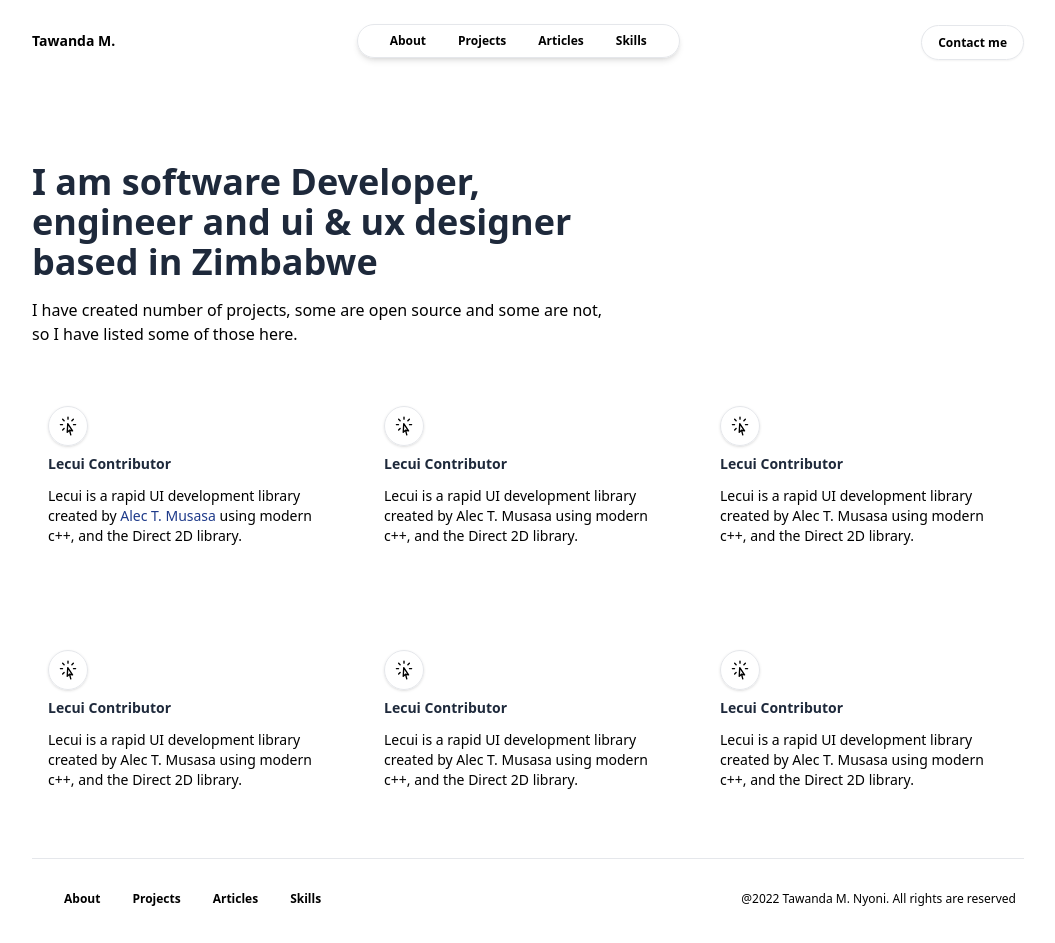
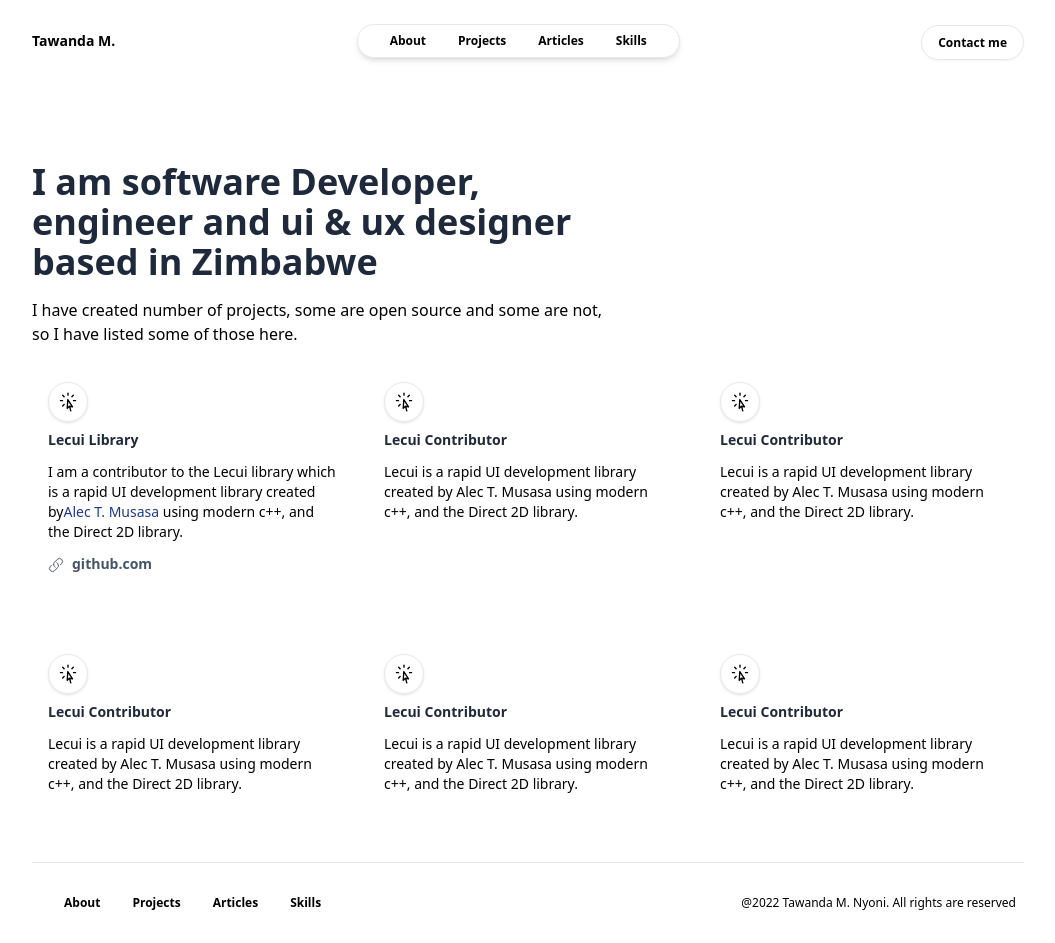
Before and after one commit to tmnyoni/tmnyoni.github.io, a Next.js app: page /projects in a window 1280 px wide. Shown: the whole page, without its empty margins (112-1167 px from the left). Built offline with nearby package versions, Linux system fonts and the light colour scheme.

Commit message:
minor additions.

```diff
--- a/pages/about.tsx
+++ b/pages/about.tsx
@@ -5,6 +5,7 @@ import {
   GlobeAltIcon,
   BugAntIcon,
   ChatBubbleBottomCenterTextIcon,
+  LinkIcon
 } from "@heroicons/react/24/outline";
 import Layout from "./components/layout";
 import type { NextPageWithLayout } from "./_app";
--- a/pages/projects.tsx
+++ b/pages/projects.tsx
@@ -6,6 +6,7 @@ import {
     BugAntIcon,
     ChatBubbleBottomCenterTextIcon,
     CursorArrowRaysIcon,
+    LinkIcon,
 } from "@heroicons/react/24/outline";
 import Layout from "./components/layout";
 import type { NextPageWithLayout } from "./_app";
@@ -26,23 +27,33 @@ const Projects: NextPageWithLayout = () => {
                 </div>
 
                 <div className="grid gap-4 md:grid-cols-2 lg:grid-cols-3">
-          <div className="mt-8">
+                    <div className="mt-2">
                         <div className="rounded-xl px-4 py-7 hover:bg-slate-50">
                             <CursorArrowRaysIcon className="h-10 w-10 rounded-full border p-2 shadow" />
                             <h3 className="mt-2 text-sm font-semibold text-slate-800">
-                Lecui Contributor
+                                Lecui Library
                             </h3>
                             <p className="mt-3 text-sm">
-                Lecui is a rapid UI development library created by
-                <a className="text-blue-900" href="https:github.com/alecmus">
-                  {" "}
-                  Alec T. Musasa{" "}
-                </a>{" "}
+                                I am a contributor to the Lecui library which is a rapid UI development library created by
+                                <Link href="https:github.com/alecmus">
+                                    <a className="text-blue-900">
+                                        Alec T. Musasa
+                                    </a>
+                                </Link>{" "}
                                 using modern c++, and the Direct 2D library.
                             </p>
+                            <div className="text-sm font-semibold mt-3 text-slate-600">
+                                <Link href="https:github.com/alecmus/lecui">
+                                    <a className="">
+                                        <LinkIcon className="w-4 h-4 inline mr-2" />
+                                        github.com
+                                    </a>
+                                </Link>
+
                             </div>
                         </div>
-          <div className="mt-8">
+                    </div>
+                    <div className="mt-2">
                         <div className="rounded-xl px-4 py-7 hover:bg-slate-50">
                             <CursorArrowRaysIcon className="h-10 w-10 rounded-full border p-2 shadow" />
                             <h3 className="mt-2 text-sm font-semibold text-slate-800">
@@ -55,7 +66,7 @@ const Projects: NextPageWithLayout = () => {
                             </p>
                         </div>
                     </div>
-          <div className="mt-8">
+                    <div className="mt-2">
                         <div className="rounded-xl px-4 py-7 hover:bg-slate-50">
                             <CursorArrowRaysIcon className="h-10 w-10 rounded-full border p-2 shadow" />
                             <h3 className="mt-2 text-sm font-semibold text-slate-800">
@@ -68,7 +79,21 @@ const Projects: NextPageWithLayout = () => {
                             </p>
                         </div>
                     </div>
-          <div className="mt-8">
+                    <div className="mt-2">
+                        <div className="rounded-xl px-4 py-7 hover:bg-slate-50">
+                            <CursorArrowRaysIcon className="h-10 w-10 rounded-full border p-2 shadow" />
+                            <h3 className="mt-2 text-sm font-semibold text-slate-800">
+                                Lecui Contributor
+                            </h3>
+                            <p className="mt-3 text-sm">
+                                Lecui is a rapid UI development library created by
+                                <a href="https:github.com/alecmus"> Alec T. Musasa </a> using
+                                modern c++, and the Direct 2D library.
+                            </p>
+
+                        </div>
+                    </div>
+                    <div className="mt-2">
                         <div className="rounded-xl px-4 py-7 hover:bg-slate-50">
                             <CursorArrowRaysIcon className="h-10 w-10 rounded-full border p-2 shadow" />
                             <h3 className="mt-2 text-sm font-semibold text-slate-800">
@@ -81,20 +106,7 @@ const Projects: NextPageWithLayout = () => {
                             </p>
                         </div>
                     </div>
-          <div className="mt-8">
-            <div className="rounded-xl px-4 py-7 hover:bg-slate-50">
-              <CursorArrowRaysIcon className="h-10 w-10 rounded-full border p-2 shadow" />
-              <h3 className="mt-2 text-sm font-semibold text-slate-800">
-                Lecui Contributor
-              </h3>
-              <p className="mt-3 text-sm">
-                Lecui is a rapid UI development library created by
-                <a href="https:github.com/alecmus"> Alec T. Musasa </a> using
-                modern c++, and the Direct 2D library.
-              </p>
-            </div>
-          </div>
-          <div className="mt-8">
+                    <div className="mt-2">
                         <div className="rounded-xl px-4 py-7 hover:bg-slate-50">
                             <CursorArrowRaysIcon className="h-10 w-10 rounded-full border p-2 shadow" />
                             <h3 className="mt-2 text-sm font-semibold text-slate-800">
```
Lines whose indentation alone changed are shown as unchanged.
